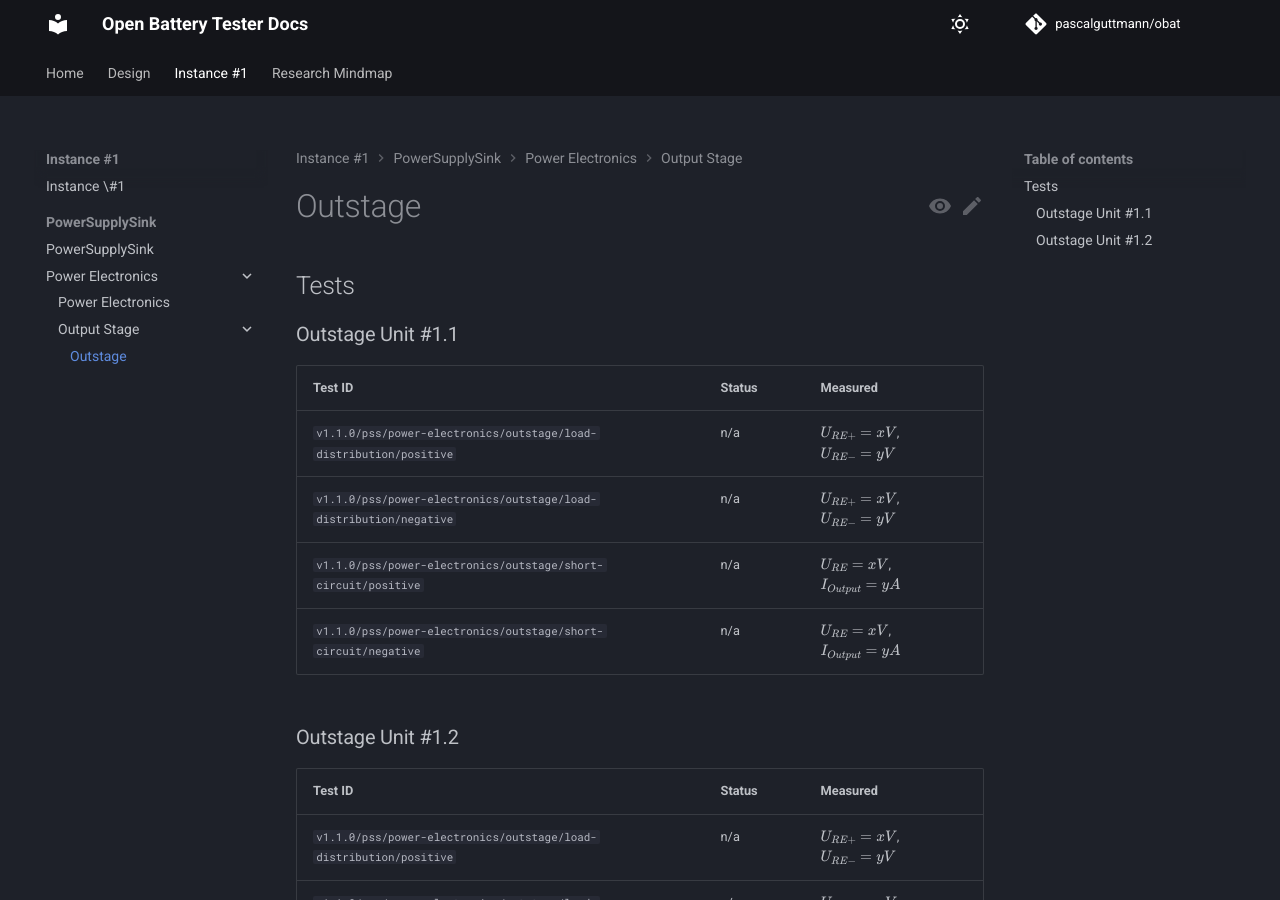
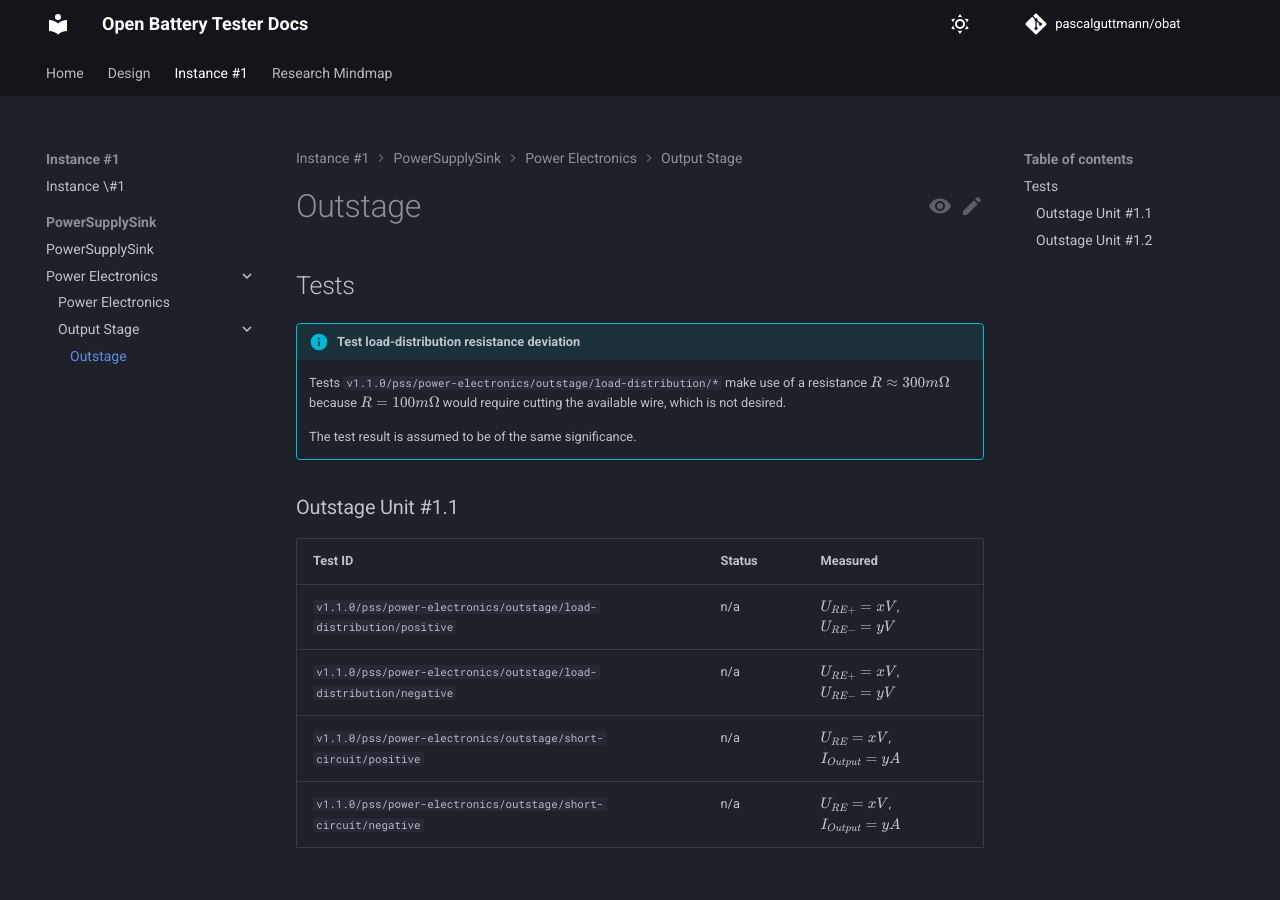
Before and after one commit to pascalguttmann/obat, an MkDocs documentation site: the page built from docs/instance_1/pss/power-electronics/outstage/outstage.md, in a window 1280 px wide and 900 px high. Built offline with MkDocs 1.6.1 and Material for MkDocs 9.7.7, drawn with Linux system fonts in a browser that asks for light colours; comment, search, counter and statistics services are not loaded.

Commit message:
add instance_1 outstage tests deviation hint

```diff
--- a/docs/instance_1/pss/power-electronics/outstage/outstage.md
+++ b/docs/instance_1/pss/power-electronics/outstage/outstage.md
@@ -1,6 +1,13 @@
 # Outstage
 
 ## Tests
+
+!!! info "Test load-distribution resistance deviation"
+    Tests `v1.1.0/pss/power-electronics/outstage/load-distribution/*` make use
+    of a resistance $R \approx 300 m \Omega$ because $R = 100 m \Omega$ would
+    require cutting the available wire, which is not desired.
+
+    The test result is assumed to be of the same significance.
 
 ### Outstage Unit \#1.1
 
```
